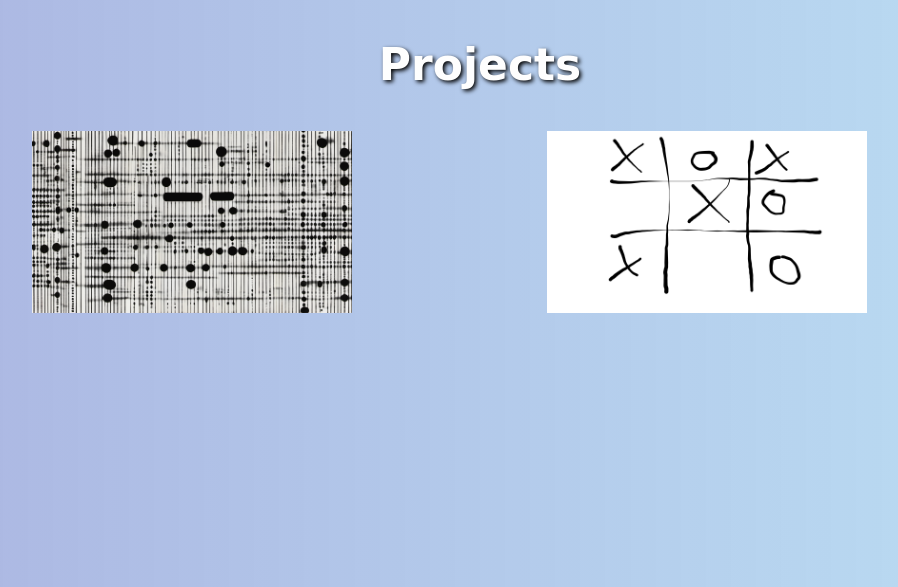
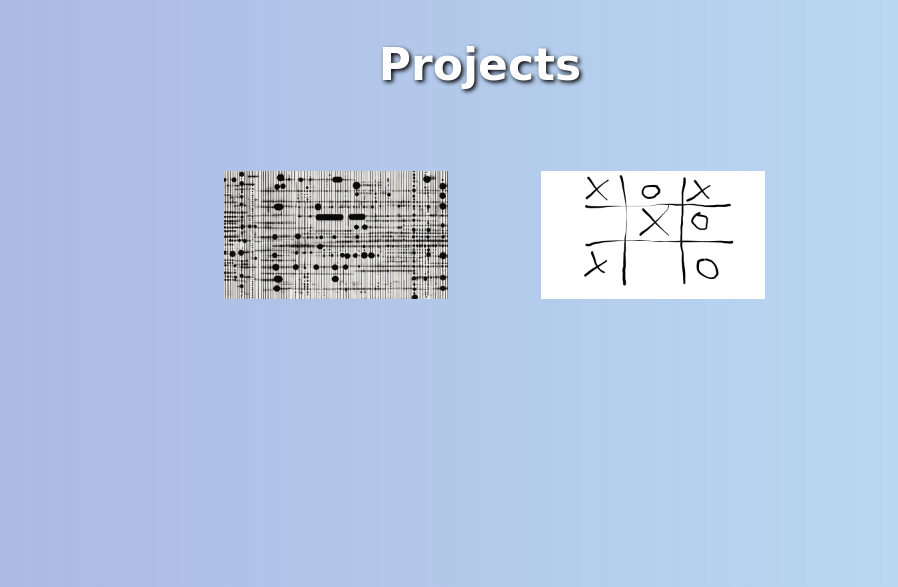
Before and after one commit to Thoredo/portfolio-site, a Flask app: page /projects in a window 1280 px wide. Shown: the part 77-664 px from the top of the page, without its empty margins (160-1058 px from the left). Run offline with Flask 3, Linux system fonts and the light colour scheme.

Commit message:
Basic layout

```diff
--- a/static/css/style.css
+++ b/static/css/style.css
@@ -116,9 +116,15 @@ h2 {
     margin-top: 10%;
 }
 
+.projects {
+    margin-top: 80px;
+    margin-left: 30%;
+}
+
 .project-images {
     width: 25%;
-    margin-left: 15%;
+    margin-right: 10%;
+    margin-bottom: 5%;
 }
 
 .hero-hyperlink-div {
--- a/templates/projects.html
+++ b/templates/projects.html
@@ -4,6 +4,8 @@
 
 {% block content %}
 <h1>Projects</h1>
-<img src="static/images/morse-code.png" alt="black and white image with dots and stripes" class="project-images">
-<img src="static/images/tic-tac-toe.png" alt="black and white image of tic tac toe" class="project-images">
+<div class="projects">
+    <img src="static/images/morse-code.png" alt="black and white image with dots and stripes" class="project-images">
+    <img src="static/images/tic-tac-toe.png" alt="black and white image of tic tac toe" class="project-images">
+</div>
 {% endblock %}
```
